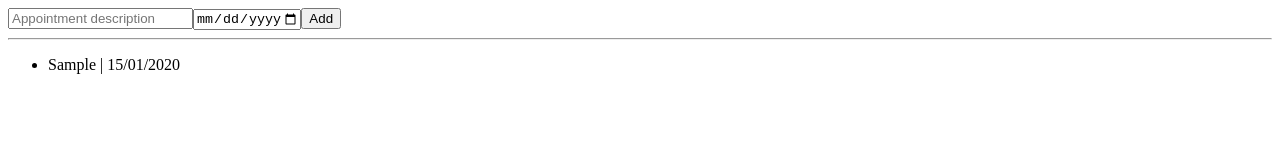
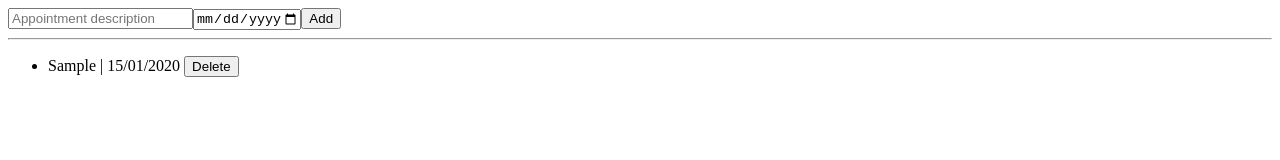
Before and after one commit to osakoh/Angular-Based-Appointment-Management-System, an Angular app: page / in a window 1280 px wide. Both pictures are taken after typing "Sample", "2020-01-15" into the empty fields and a click on the button "Add". Shown: the top 160 px of the page. Built offline with nearby package versions, Linux system fonts and the light colour scheme.

Commit message:
added functionality to delete appoointment

```diff
--- a/src/app/appointment-list/appointment-list.component.html
+++ b/src/app/appointment-list/appointment-list.component.html
@@ -27,7 +27,10 @@
 
 <hr />
 <ul>
-  <li *ngFor="let appointment of appointments">
+  <li *ngFor="let appointment of appointments; index as i">
     {{ appointment.title }} | {{ appointment.date | date : "dd/MM/yyyy" }}
+    <button type="button" (click)="deleteAppointment(i, appointment)">
+      Delete
+    </button>
   </li>
 </ul>
--- a/src/app/appointment-list/appointment-list.component.ts
+++ b/src/app/appointment-list/appointment-list.component.ts
@@ -26,9 +26,13 @@ export class AppointmentListComponent {
       // reset input fields
       this.newAppointmentTitle = '';
       this.newAppointmentDate = new Date();
-
-      // alert
-      alert(this.appointments.length);
     }
   }
+
+  // delete appointment
+  deleteAppointment(index: number, appointment: object) {
+    this.appointments.splice(index, 1);
+    console.log('Deleted appointment index =>', index);
+    console.log('Deleted appointment object =>', appointment);
+  }
 }
```
